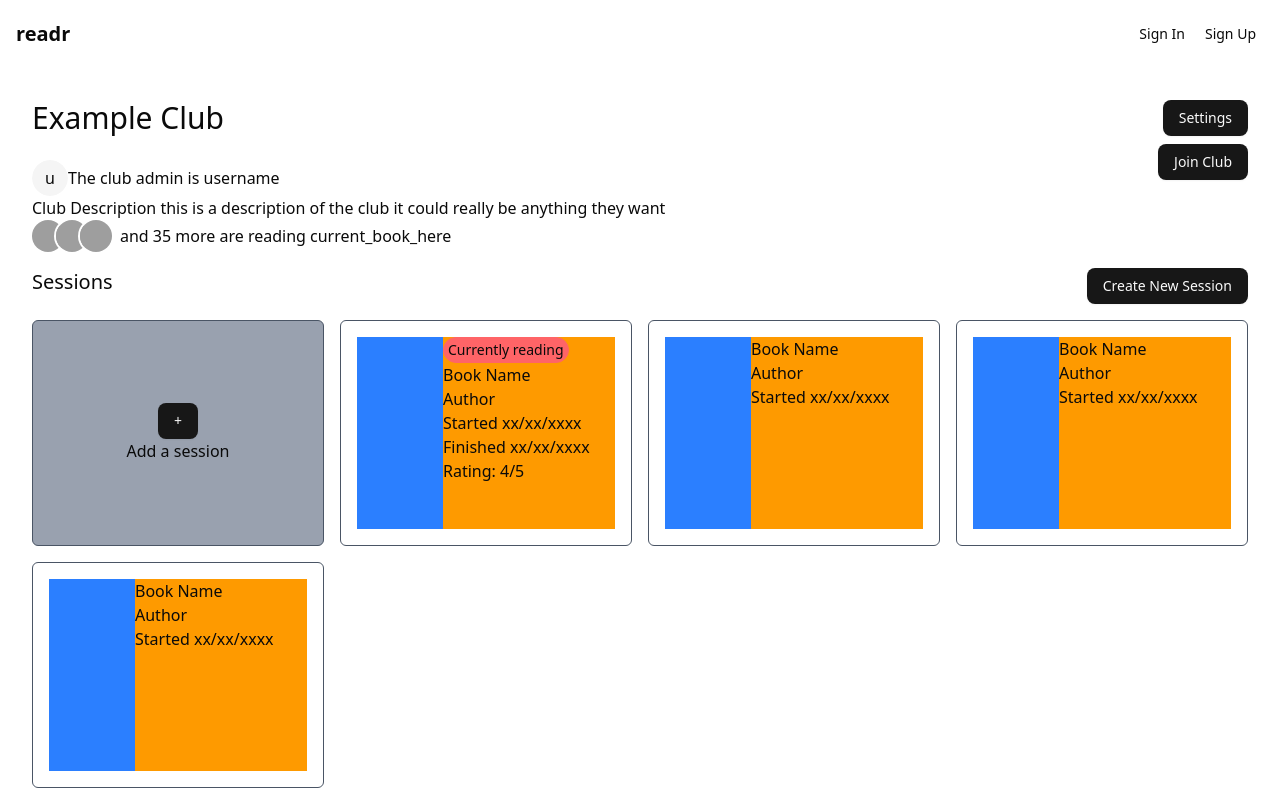
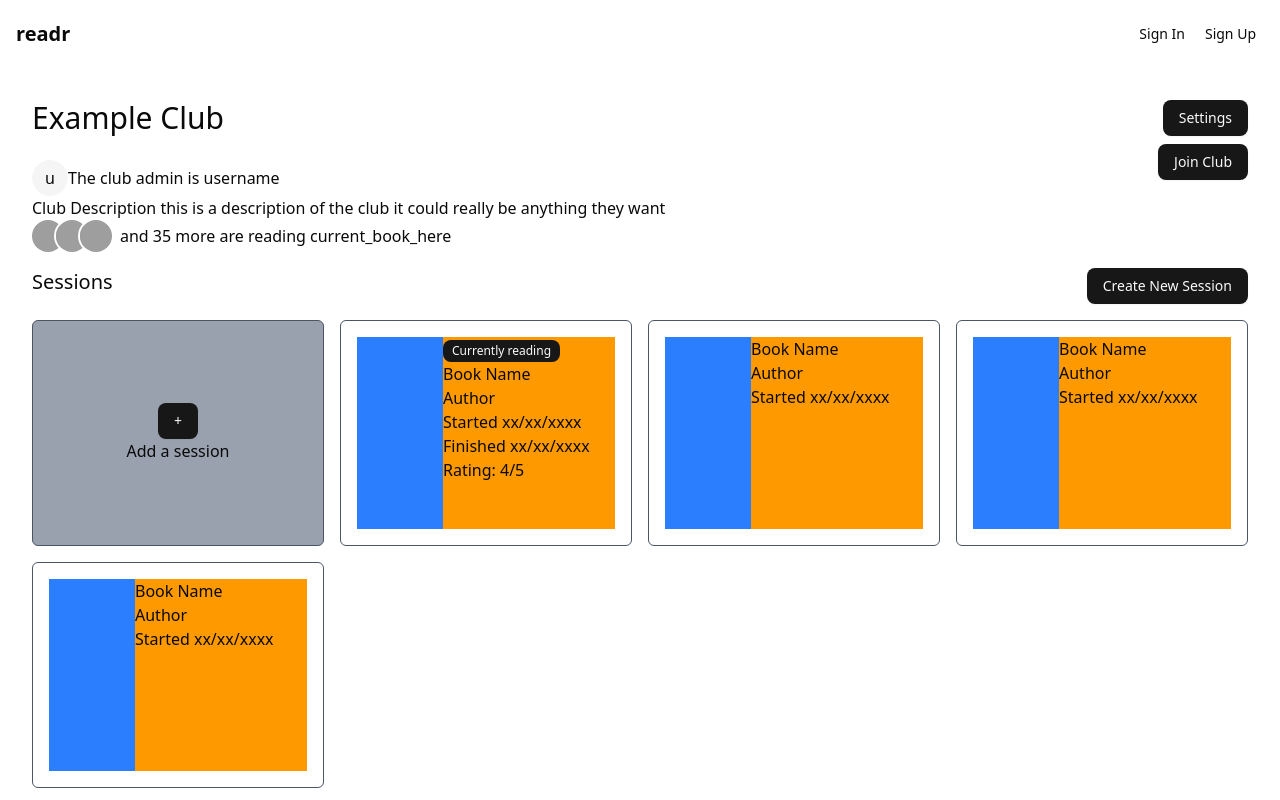
Before and after one commit to mzschandy/shelfmates, a Next.js app in the folder apps/web/: page /club in a window 1280 px wide. Shown: the top 800 px of the page. Built offline with nearby package versions, Linux system fonts and the light colour scheme; no server answers; grey boxes are pictures that could not be loaded.

Commit message:
ui: added page to club skeleton

```diff
--- a/apps/web/src/app/(main)/club/page.tsx
+++ b/apps/web/src/app/(main)/club/page.tsx
@@ -1,10 +1,12 @@
 import { Avatar, AvatarFallback, AvatarImage } from "@/components/ui/avatar";
+import { Badge } from "@/components/ui/badge";
 import { Button } from "@/components/ui/button";
 import { Card, CardContent } from "@/components/ui/card";
 
 export default function ClubPage() {
   return (
     <div className="p-8">
+
       <div className="">
         <div className="flex justify-between">
           <h1 className="text-3xl">Example Club</h1>
@@ -62,7 +64,7 @@ export default function ClubPage() {
               <div className="w-1/3 bg-amber-900">
               <div className="h-48 bg-blue-500 mock-image"></div></div>
               <div className="w-2/3 bg-amber-500">
-                <div className="border border-red-400 bg-red-400 rounded-2xl  w-max pl-1 pr-1 pt-0.5 pb-0.5 text-sm">Currently reading</div>
+                <Badge className="">Currently reading</Badge>
                 <div className="">Book Name</div>
                 <div className="">Author</div>
                 <div>Started xx/xx/xxxx</div>
```
